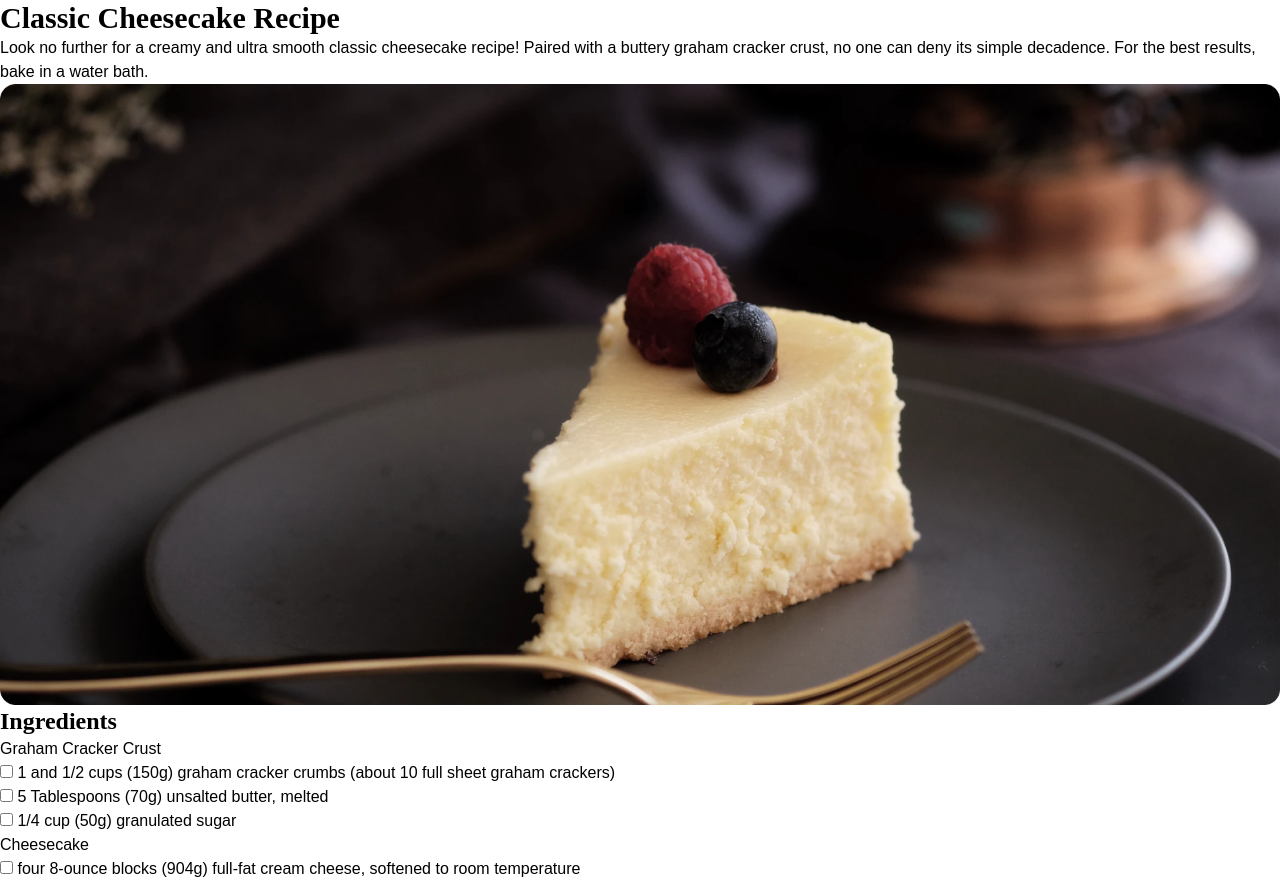
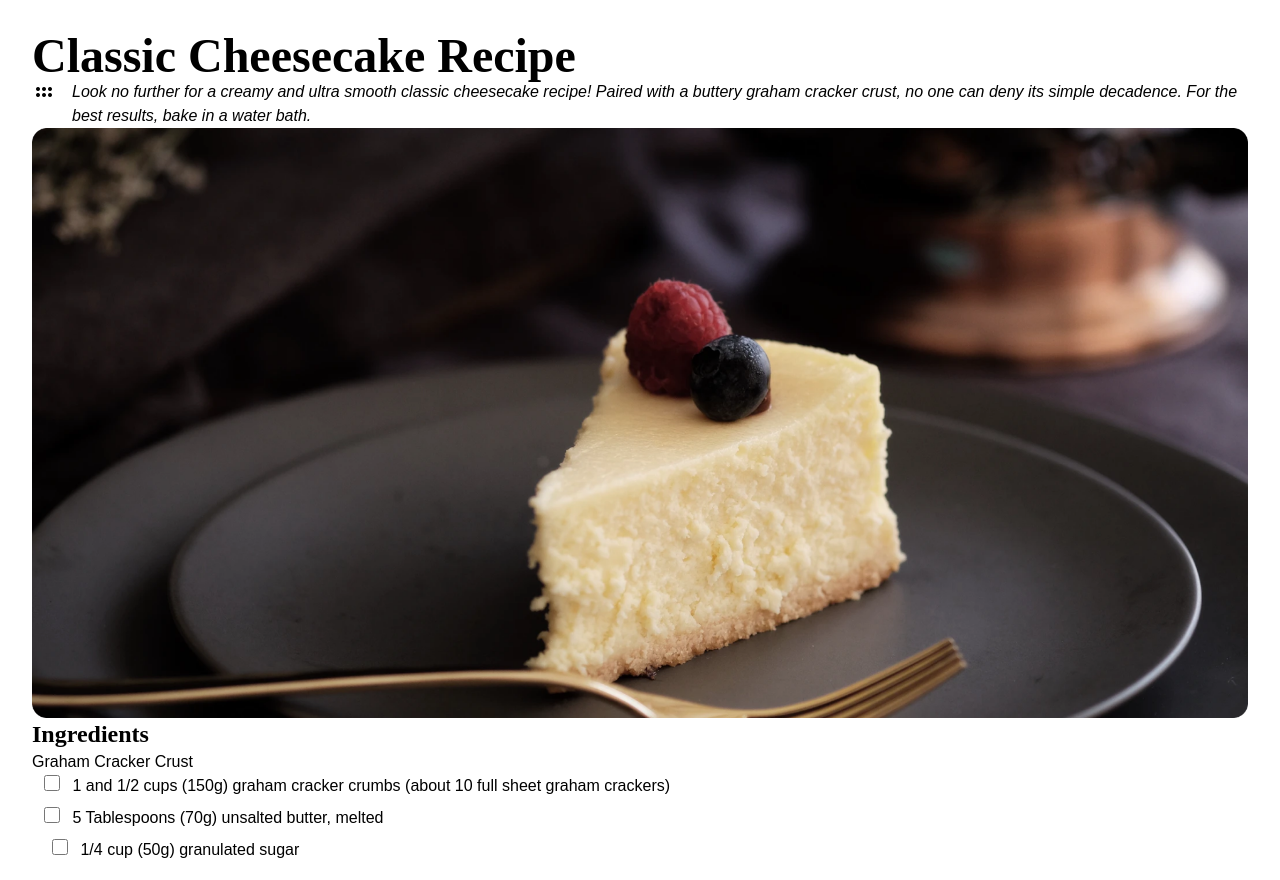
Before and after one commit to Juana-89/recipe-page-master, a website: page src/index.html in a window 1280 px wide. Shown: the top 880 px of the page. Drawn offline with nearby package versions, Linux system fonts and the light colour scheme.

Commit message:
estilos con tailwind

```diff
--- a/src/index.html
+++ b/src/index.html
@@ -7,26 +7,35 @@
   <link rel="icon" href="./assets/devchallenges.png" />
   <link rel="shortcut icon" type="image/x-icon" href="https://devchallenges.io/" />
   <link rel="stylesheet" href="../dist/output.css">
+  <link rel="stylesheet" href="./input.css">
   <link href="./fonts/montserrat-regular.ttf" rel="stylesheet">
   <link href="./fonts/montserrat-italic.ttf" rel="stylesheet">
   <link href="./fonts/playfairdisplay-regular.ttf" rel="stylesheet">
   <link href="./fonts/playfairdisplay-italic.ttf" rel="stylesheet">
-  <link rel="stylesheet" href="https://fonts.googleapis.com/css2?family=Material+Symbols+Outlined:opsz,wght,FILL,GRAD@20..48,100..700,0..1,-50..200" />
+  <link rel="stylesheet"
+    href="https://fonts.googleapis.com/css2?family=Material+Symbols+Outlined:opsz,wght,FILL,GRAD@20..48,100..700,0..1,-50..200" />
   <title>Recipe Page Master</title>
 </head>
 
 <body>
+  <section class="m-8">
     <h1>
       Classic Cheesecake Recipe
     </h1>
-  <article>
-    Look no further for a creamy and ultra smooth classic cheesecake recipe! Paired with a buttery graham cracker crust,
-    no one can deny its simple decadence. For the best results, bake in a water bath.
+    <article class="flex  items-start">
+      <div class="mr-4">
+        <span class="material-symbols-outlined transform rotate-90">
+          drag_indicator
+        </span>
+      </div>
+      <p class="italic ">Look no further for a creamy and ultra smooth classic cheesecake recipe! Paired with a buttery
+        graham cracker crust,
+        no one can deny its simple decadence. For the best results, bake in a water bath.</p>
     </article>
     <figure>
       <img src="./assets/photo1.png" alt="" />
     </figure>
-  <aside>
+    <article>
       <h2>Ingredients</h2>
       <h3>Graham Cracker Crust</h3>
       <ul class="list-disc">
@@ -98,16 +107,40 @@
       <h2>Instructions</h2>
       <ol class="list-decimal list-inside ml-6">
         <li>Adjust the oven rack to the lower-middle position and preheat oven to 350°F (177°C).</li>
-      <li>Make the crust: Using a food processor, pulse the graham crackers into crumbs. Pour into a medium bowl and stir in sugar and melted butter until combined. (You can also pulse it all together in the food processor.) Mixture will be sandy. Press firmly into the bottom and slightly up the sides of a 9-inch or 10-inch springform pan. No need to grease the pan first. I use the bottom of a measuring cup to pack the crust down tightly. Pre-bake for 8 minutes. Remove from the oven and place the hot pan on a large piece of aluminum foil. The foil will wrap around the pan for the water bath in step 4. Allow crust to slightly cool as you prepare the filling.</li>
-      <li>Make the filling: Using a handheld or stand mixer fitted with a paddle attachment, beat the cream cheese and granulated sugar together on medium-high speed in a large bowl until the mixture is smooth and creamy, about 2 minutes. Add the sour cream, vanilla extract, and lemon juice then beat until fully combined. On medium speed, add the eggs one at a time, beating after each addition until just blended. After the final egg is incorporated into the batter, stop mixing. To help prevent the cheesecake from deflating and cracking as it cools, avoid over-mixing the batter as best you can.</li>
-      <li>Prepare the simple water bath (see note) Boil a pot of water. You need 1 inch of water in your roasting pan for the water bath, so make sure you boil enough. I use an entire kettle of hot water. As the water is heating up, wrap the aluminum foil around the springform pan. Pour the cheesecake batter on top of the crust. Use a rubber spatula or spoon to smooth it into an even layer. Place the pan inside of a large roasting pan. Carefully pour the hot water inside of the pan and place in the oven. (Or you can place the roasting pan in the oven first, then pour the hot water in. Whichever is easier for you.)</li>
-      <li>Bake cheesecake for 55-70 minutes or until the center is almost set. When it’s done, the center of the cheesecake will slightly wobble if you gently shake the pan. Turn the oven off and open the oven door slightly. Let the cheesecake sit in the oven in the water bath as it cools down for 1 hour. Remove from the oven and water bath, then cool cheesecake completely at room temperature. Then refrigerate the cheesecake for at least 4 hours or overnight.</li>
-      <li>Use a knife to loosen the chilled cheesecake from the rim of the springform pan, then remove the rim. Using a clean sharp knife, cut into slices for serving. For neat slices, wipe the knife clean and dip into warm water between each slice.</li>
-      <li>Serve cheesecake with desired toppings. Cover and store leftover cheesecake in the refrigerator for up to 5 days.</li>
+        <li>Make the crust: Using a food processor, pulse the graham crackers into crumbs. Pour into a medium bowl and
+          stir in sugar and melted butter until combined. (You can also pulse it all together in the food processor.)
+          Mixture will be sandy. Press firmly into the bottom and slightly up the sides of a 9-inch or 10-inch
+          springform pan. No need to grease the pan first. I use the bottom of a measuring cup to pack the crust down
+          tightly. Pre-bake for 8 minutes. Remove from the oven and place the hot pan on a large piece of aluminum foil.
+          The foil will wrap around the pan for the water bath in step 4. Allow crust to slightly cool as you prepare
+          the filling.</li>
+        <li>Make the filling: Using a handheld or stand mixer fitted with a paddle attachment, beat the cream cheese and
+          granulated sugar together on medium-high speed in a large bowl until the mixture is smooth and creamy, about 2
+          minutes. Add the sour cream, vanilla extract, and lemon juice then beat until fully combined. On medium speed,
+          add the eggs one at a time, beating after each addition until just blended. After the final egg is
+          incorporated into the batter, stop mixing. To help prevent the cheesecake from deflating and cracking as it
+          cools, avoid over-mixing the batter as best you can.</li>
+        <li>Prepare the simple water bath (see note) Boil a pot of water. You need 1 inch of water in your roasting pan
+          for the water bath, so make sure you boil enough. I use an entire kettle of hot water. As the water is heating
+          up, wrap the aluminum foil around the springform pan. Pour the cheesecake batter on top of the crust. Use a
+          rubber spatula or spoon to smooth it into an even layer. Place the pan inside of a large roasting pan.
+          Carefully pour the hot water inside of the pan and place in the oven. (Or you can place the roasting pan in
+          the oven first, then pour the hot water in. Whichever is easier for you.)</li>
+        <li>Bake cheesecake for 55-70 minutes or until the center is almost set. When it’s done, the center of the
+          cheesecake will slightly wobble if you gently shake the pan. Turn the oven off and open the oven door
+          slightly. Let the cheesecake sit in the oven in the water bath as it cools down for 1 hour. Remove from the
+          oven and water bath, then cool cheesecake completely at room temperature. Then refrigerate the cheesecake for
+          at least 4 hours or overnight.</li>
+        <li>Use a knife to loosen the chilled cheesecake from the rim of the springform pan, then remove the rim. Using
+          a clean sharp knife, cut into slices for serving. For neat slices, wipe the knife clean and dip into warm
+          water between each slice.</li>
+        <li>Serve cheesecake with desired toppings. Cover and store leftover cheesecake in the refrigerator for up to 5
+          days.</li>
       </ol>
       Source: https://sallysbakingaddiction.com/classic-cheesecake/
-  </aside>
-  <article>
+    </article>
+  </section>
+  <aside class="">
     <span class="material-symbols-outlined">
       restaurant_menu
     </span>
@@ -128,7 +161,7 @@
     </span>
     <h3>TOTAL TIME </h3>
     <h4>7,75 hours</h4>
-  </article>
+  </aside>
   <footer class="text-center">
     created by username - devChallenges.io
   </footer>
--- a/src/input.css
+++ b/src/input.css
@@ -3,11 +3,15 @@
 @tailwind utilities;
 
 h1{
-  @apply text-3xl font-bold font-display;
+  @apply text-5xl font-bold font-display;
 }
 h2{
   @apply text-2xl font-bold font-display;
 }
+
+p{
+  @apply font-sans;
+}
 article {
   @apply font-sans;
 }
```
Also changed, not shown: dist/output.css. Lines whose indentation alone changed are shown as unchanged.
